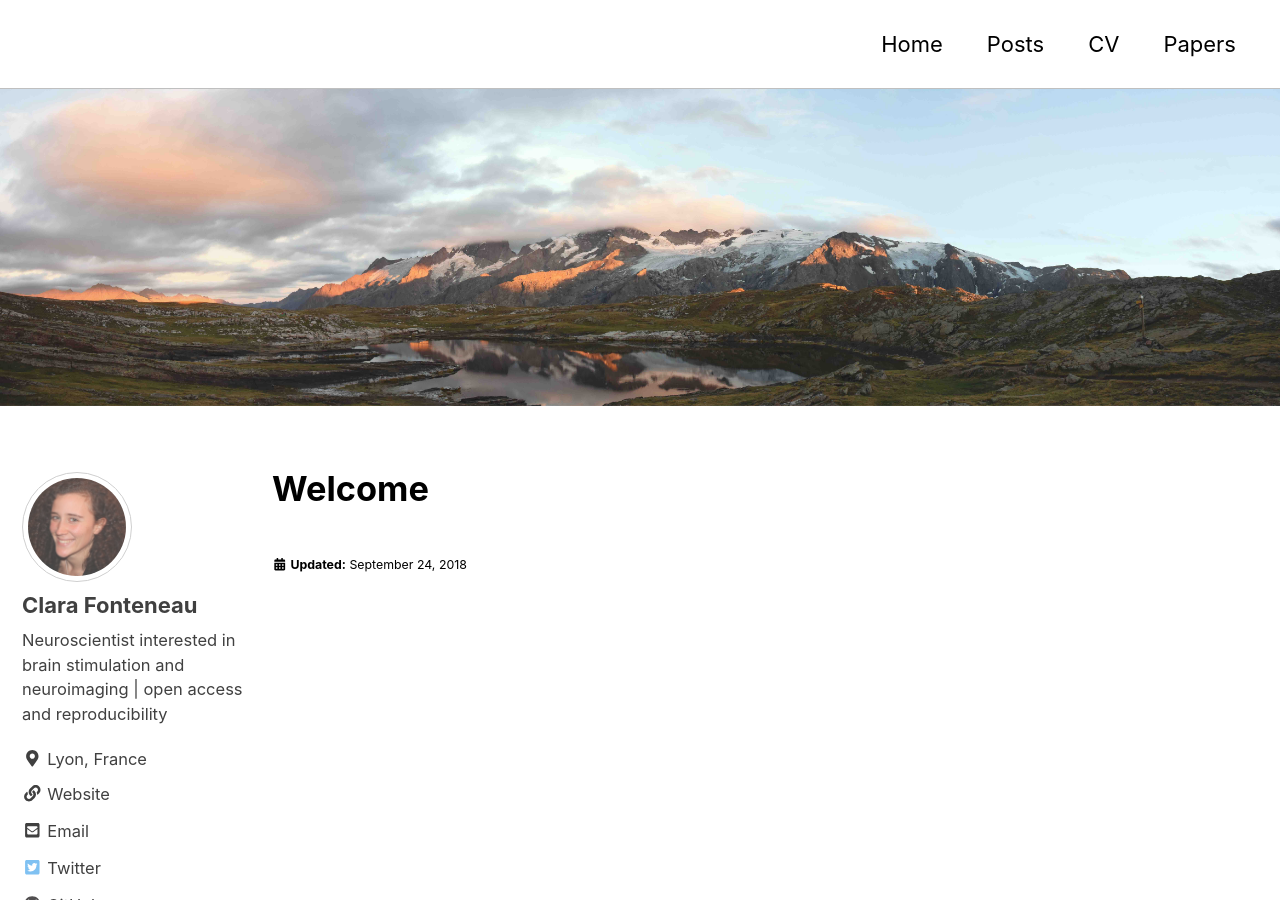
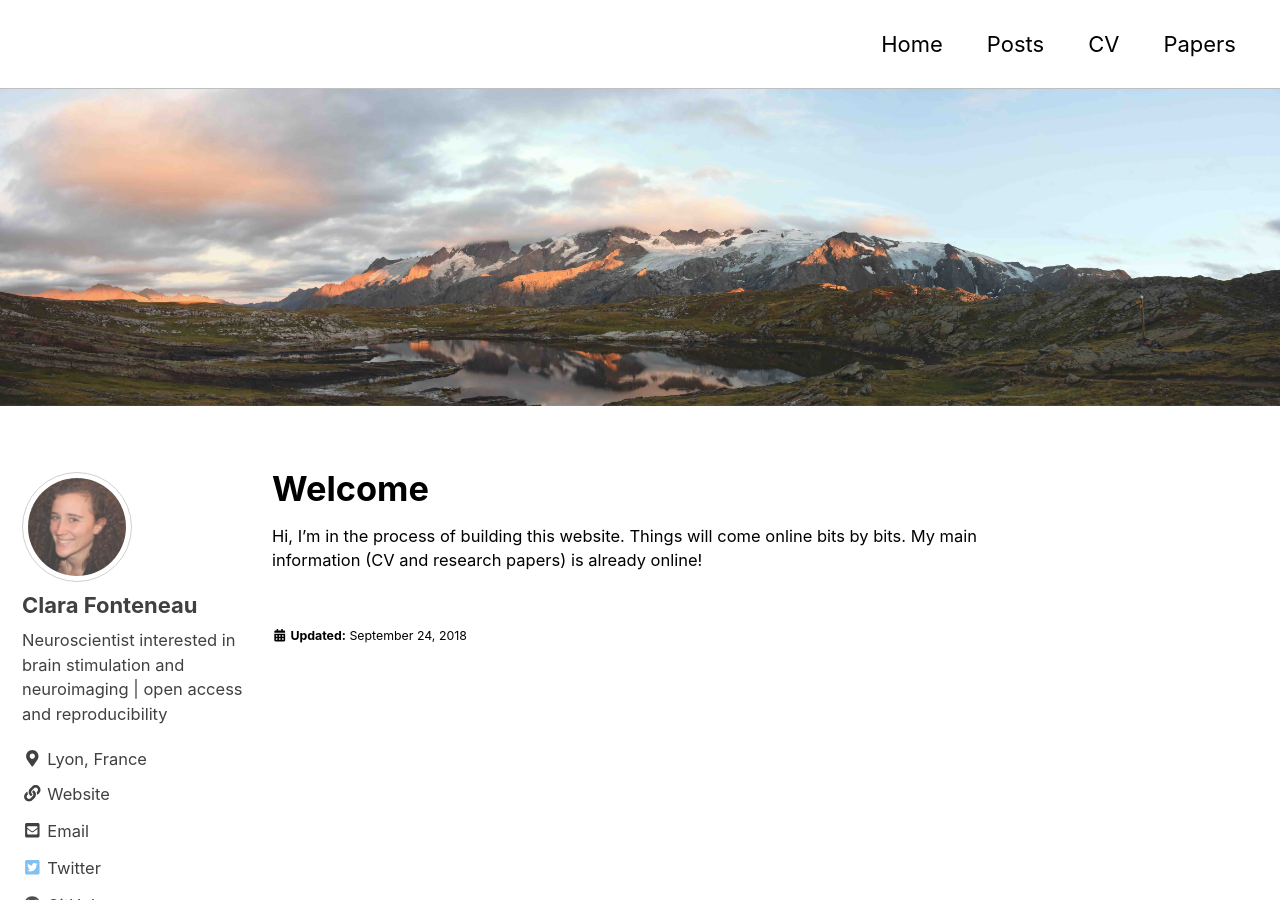
Before and after one commit to clarafonteneau/clarafonteneau.github.io, a Jekyll site: the page built from _posts/2018-09-24-welcome.markdown, in a window 1280 px wide and 900 px high. Built offline with Jekyll 4.4.1, drawn with Linux system fonts in a browser that asks for light colours; nearby versions of some CDN libraries.

Commit message:
website update

```diff
--- a/_layouts/posts.html
+++ b/_layouts/posts.html
@@ -1,7 +1,5 @@
 ---
 layout: archive
-header:
-  image: /assets/images/DSC_5364.jpg
 ---
 <div class="page__hero" style=" ">
   {% include page__hero.html %}
--- a/_posts/2018-09-24-welcome.markdown
+++ b/_posts/2018-09-24-welcome.markdown
@@ -4,5 +4,6 @@ date: 2018-09-24
 excerpt: Hi, I'm in the process of building this website. Things will come online bits by bits. My main information (CV and research papers) is already online!
 permalink: /posts/
 header:
-  image: /assets/images/DSC_5364.JPG
+  image: /assets/images/DSC_5364.jpg
 ---
+Hi, I'm in the process of building this website. Things will come online bits by bits. My main information (CV and research papers) is already online!
```
